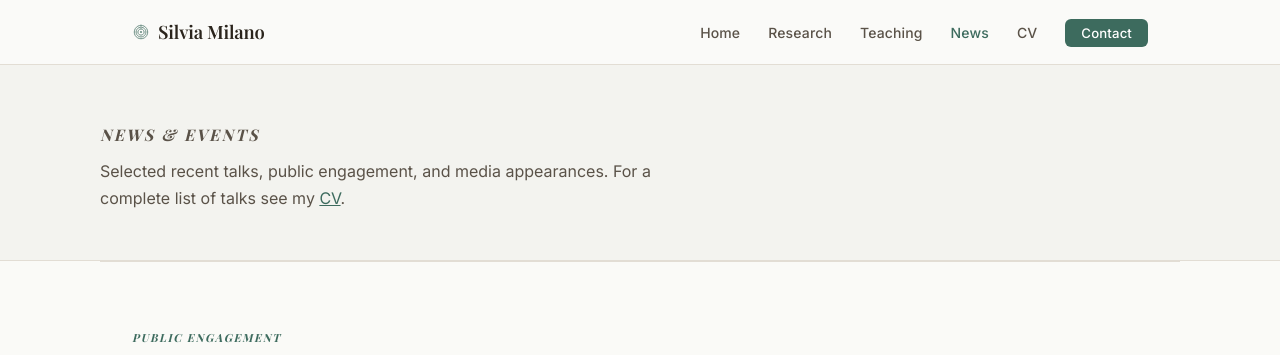
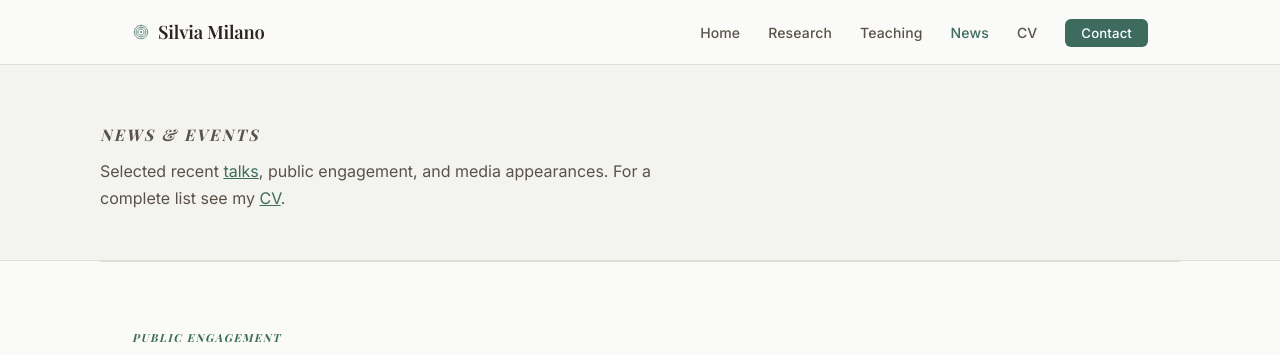
Before and after one commit to capt-c/silvia-milano-website, a Jekyll site: the page built from silvia-milano-site/news.html, in a window 1280 px wide and 900 px high. Shown: the top 355 px of the window. Built offline with Jekyll 4.4.1, drawn with Linux system fonts in a browser that asks for light colours; some web fonts are replaced.

Commit message:
Update news.html

```diff
--- a/silvia-milano-site/news.html
+++ b/silvia-milano-site/news.html
@@ -10,7 +10,7 @@ description: "Talks, public engagement, media appearances, and events by Silvia
     <div class="page-header-inner">
       <p class="section-label">News &amp; Events</p>
 <!--      <h1>Activity</h1>  -->
-      <p>Selected recent talks, public engagement, and media appearances. For a complete list of talks see my <a href="{{ '/cv/' | relative_url }}">CV</a>.</p>
+      <p>Selected recent <a href="#talks">talks</a>, public engagement, and media appearances. For a complete list see my <a href="{{ '/cv/' | relative_url }}">CV</a>.</p>
     </div>
   </div>
 
@@ -37,7 +37,7 @@ description: "Talks, public engagement, media appearances, and events by Silvia
   </section>
 
   <!-- ── Selected talks ── -->
-  <section class="section section-limestone">
+  <section class="section section-limestone" id="talks">
     <p class="section-label">Recent talks</p>
 <!--    <h2 class="section-title">Selected talks</h2>  -->
     <div class="news-list">
```
